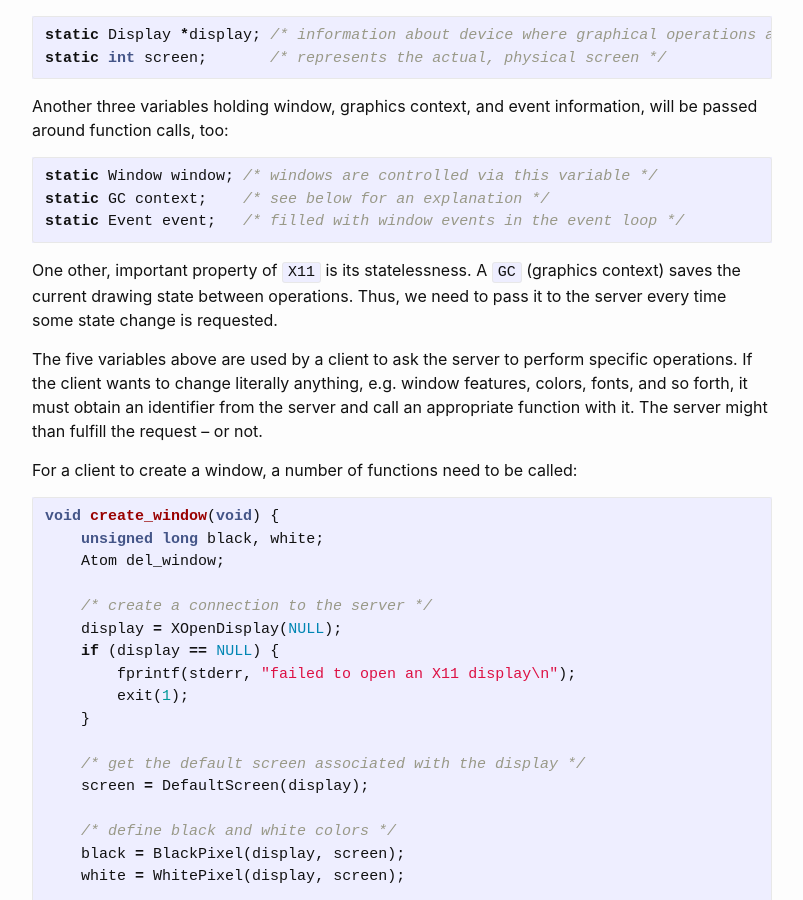
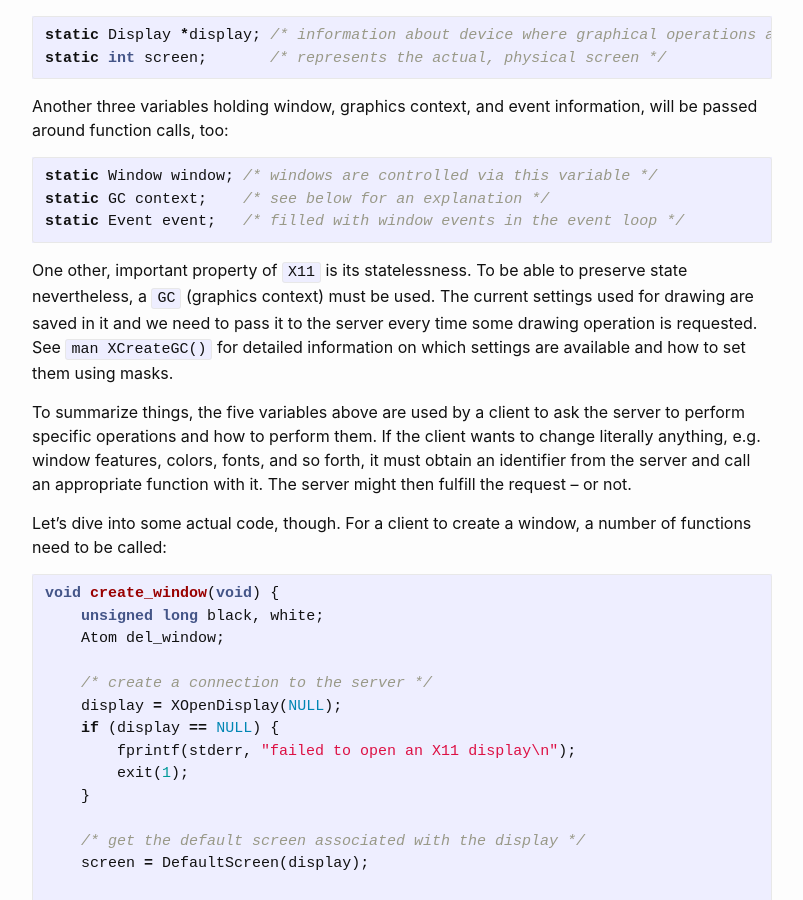
Before and after one commit to DanielSchuette/DanielSchuette.github.io, a Jekyll site: the page built from _posts/2019-09-08-x11_window_system.md, in a window 1280 px wide and 900 px high, scrolled down 1937 px. Shown: the whole window, without its empty margins (238-1041 px from the left). Built offline with Jekyll 4.4.1, drawn with Linux system fonts in a browser that asks for light colours; nearby versions of some CDN libraries; some web fonts are replaced; comment, search, counter and statistics services are not loaded.

Commit message:
update x11 post logic

````diff
--- a/_posts/2019-09-08-x11_window_system.md
+++ b/_posts/2019-09-08-x11_window_system.md
@@ -74,11 +74,11 @@ static GC context;    /* see below for an explanation */
 static Event event;   /* filled with window events in the event loop */
 ```
 
-One other, important property of `X11` is its statelessness. A `GC` (graphics context) saves the current drawing state between operations. Thus, we need to pass it to the server every time some state change is requested.
+One other, important property of `X11` is its statelessness. To be able to preserve state nevertheless, a `GC` (graphics context) must be used. The current settings used for drawing are saved in it and we need to pass it to the server every time some drawing operation is requested. See `man XCreateGC()` for detailed information on which settings are available and how to set them using masks.
 
-The five variables above are used by a client to ask the server to perform specific operations. If the client wants to change literally anything, e.g. window features, colors, fonts, and so forth, it must obtain an identifier from the server and call an appropriate function with it. The server might than fulfill the request -- or not.
+To summarize things, the five variables above are used by a client to ask the server to perform specific operations and how to perform them. If the client wants to change literally anything, e.g. window features, colors, fonts, and so forth, it must obtain an identifier from the server and call an appropriate function with it. The server might then fulfill the request -- or not.
 
-For a client to create a window, a number of functions need to be called:
+Let's dive into some actual code, though. For a client to create a window, a number of functions need to be called:
 
 ```c
 void create_window(void) {
````
